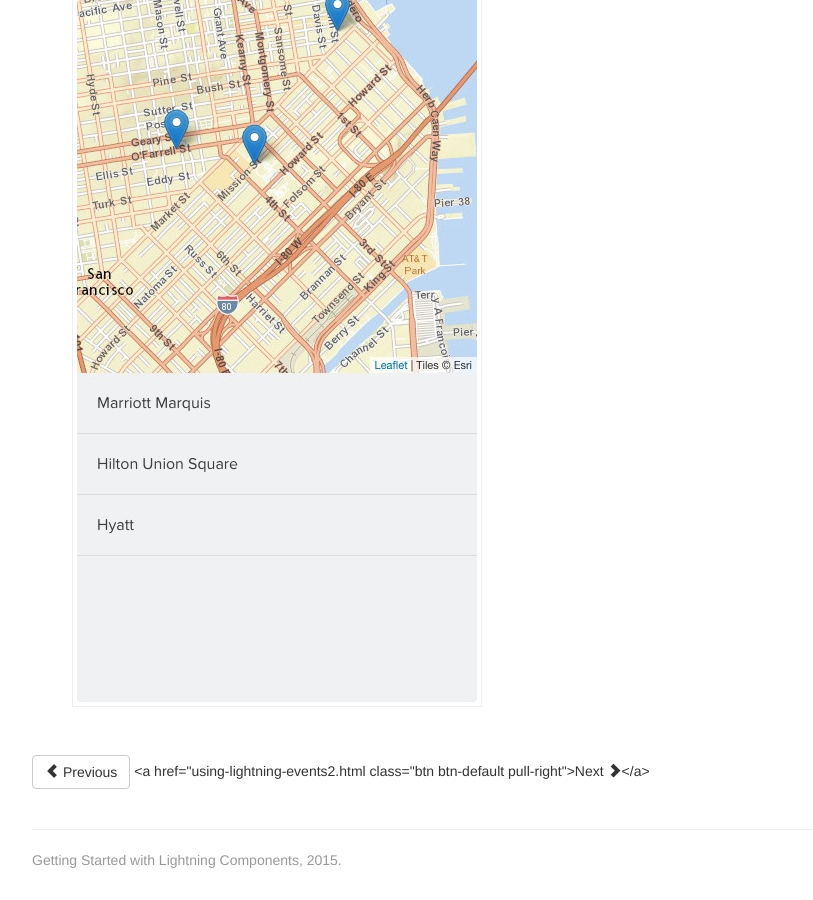
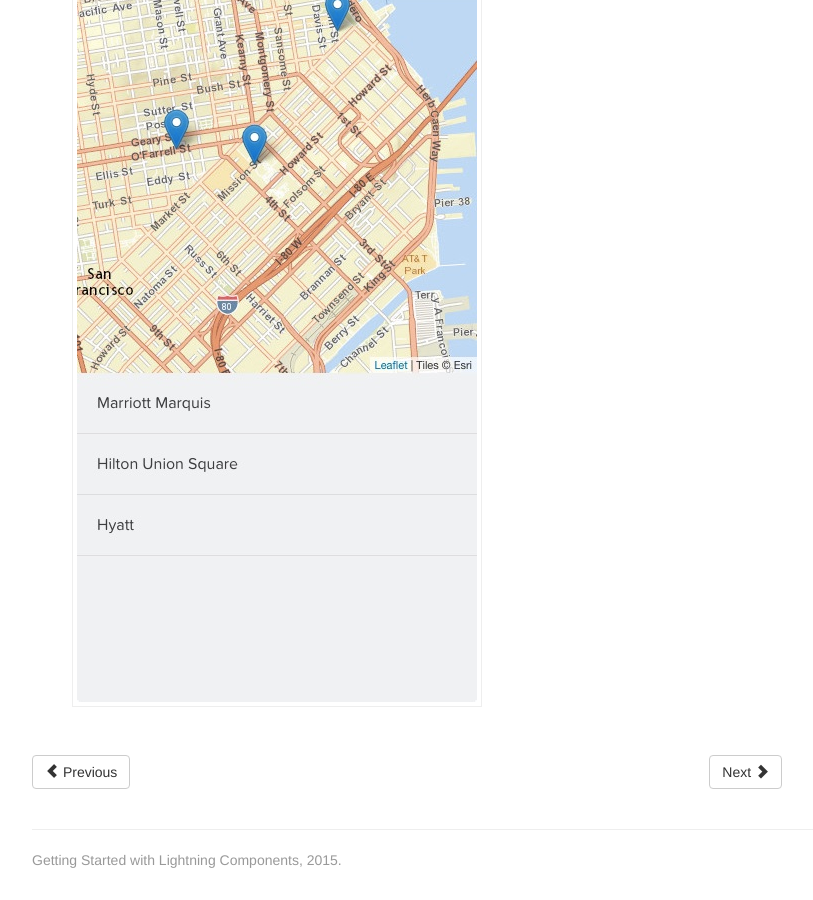
Before and after one commit to ccoenraets/getting-started-lightning-components, a Jekyll site: the page built from using-lightning-events.md, in a window 1280 px wide and 900 px high, scrolled down 2123 px. Shown: the whole window, without its empty margins (38-851 px from the left). Built offline with Jekyll 4.4.1, drawn with Linux system fonts in a browser that asks for light colours; Markdown is read by kramdown in place of the engine named in the settings; comment, search, counter and statistics services are not loaded.

Commit message:
first commit

```diff
--- a/using-lightning-events.md
+++ b/using-lightning-events.md
@@ -99,6 +99,6 @@ In this module, you create a Lightning event used by AccountList to notify Accou
 <div class="row" style="margin-top:40px;">
 <div class="col-sm-12">
 <a href="create-accountmap-component.html" class="btn btn-default"><i class="glyphicon glyphicon-chevron-left"></i> Previous</a>
-<a href="using-lightning-events2.html class="btn btn-default pull-right">Next <i class="glyphicon glyphicon-chevron-right"></i></a>
+<a href="using-lightning-events2.html" class="btn btn-default pull-right">Next <i class="glyphicon glyphicon-chevron-right"></i></a>
 </div>
 </div>
```
